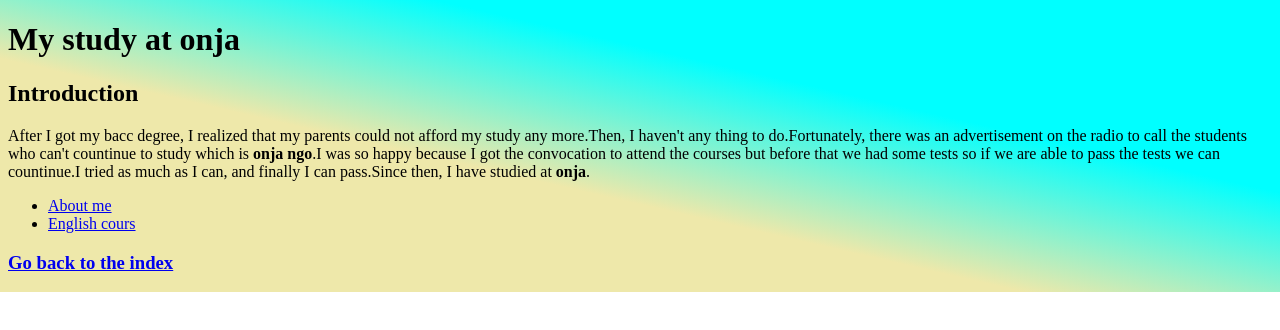
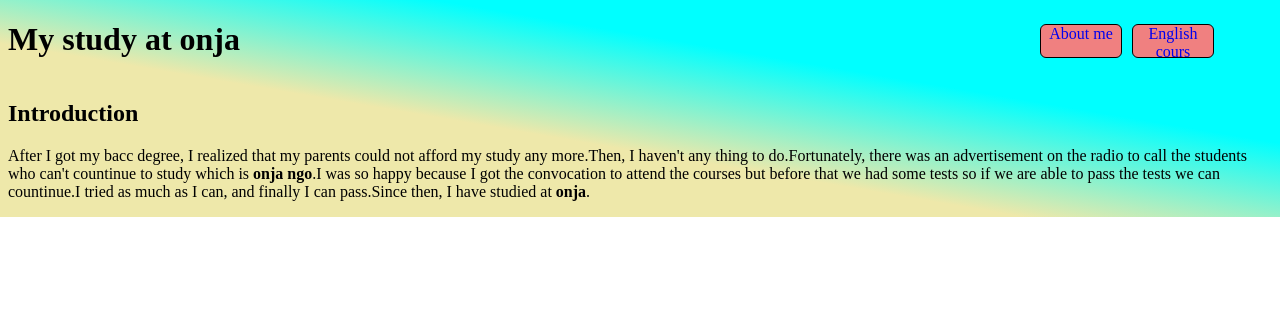
Before and after one commit to tsipoy/blog, a plain HTML site: page index.html/index.html in a window 1280 px wide. Drawn offline with Linux system fonts and the light colour scheme.

Commit message:
removeded footer and add me in the link

```diff
--- a/index.html/index.html
+++ b/index.html/index.html
@@ -1,28 +1,19 @@
 <!DOCTYPE html>
 <html lang="en">
 <html lang="en">
+
 <head>
   <meta charset="UTF-8">
   <meta name="viewport" content="width=device-width, initial-scale=1.0">
   <link rel="stylesheet" href="index.css">
   <title>My blog</title>
 </head>
+
 <body>
   <header>
     <h1>
       My study at onja
     </h1>
-    </header>
-    <main>
-      <header>
-        <h2>
-          Introduction
-        </h2>
-      </header>
-        <section>
-          <p>
-            After I got my bacc degree, I realized that my parents could not afford my study any more.Then, I haven't any thing to do.Fortunately, there was an advertisement on the radio to call the students who can't countinue to study which is <b>onja ngo</b>.I was so happy because I got the convocation to attend the courses but before that we had some tests so if we are able to pass the tests we can countinue.I tried as much as I can, and finally I can pass.Since then, I have studied at <b>onja</b>.
-          </p>
     <nav>
       <ul>
         <li>
@@ -37,14 +28,23 @@
         </li>
       </ul>
     </nav>
-        </section>
+  </header>
+  <main>
+    <header>
+      <h2>
+        Introduction
+      </h2>
+    </header>
     <section>
-          <h3>
-            <a href="index.html">
-              Go back to the index
-            </a>
-          </h3>
+      <p>
+        After I got my bacc degree, I realized that my parents could not afford my study any more.Then, I haven't any
+        thing to do.Fortunately, there was an advertisement on the radio to call the students who can't countinue to
+        study which is <b>onja ngo</b>.I was so happy because I got the convocation to attend the courses but before
+        that we had some tests so if we are able to pass the tests we can countinue.I tried as much as I can, and
+        finally I can pass.Since then, I have studied at <b>onja</b>.
+      </p>
     </section>
   </main>
 </body>
+
 </html>
```
Lines whose indentation alone changed are shown as unchanged.
